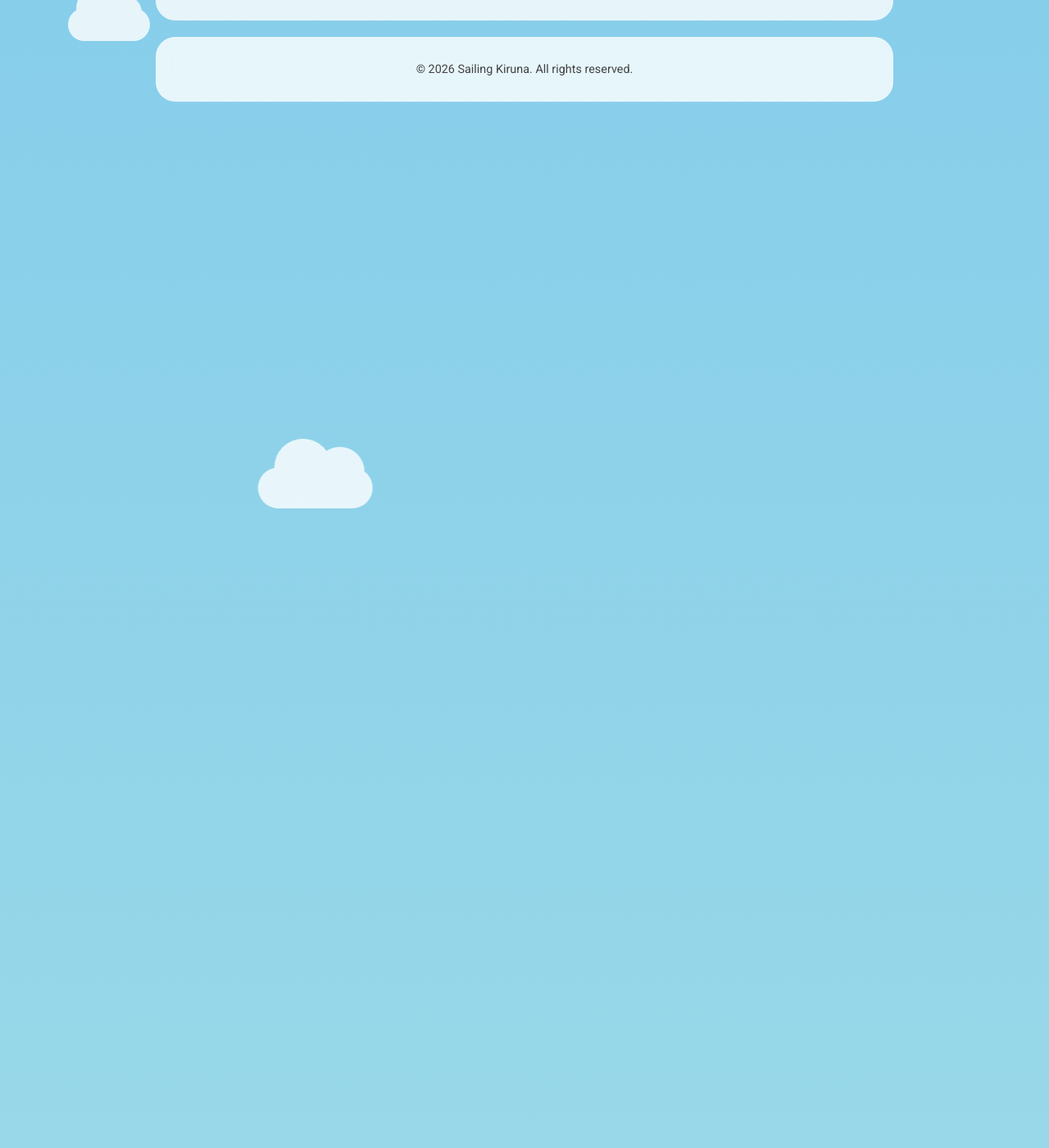
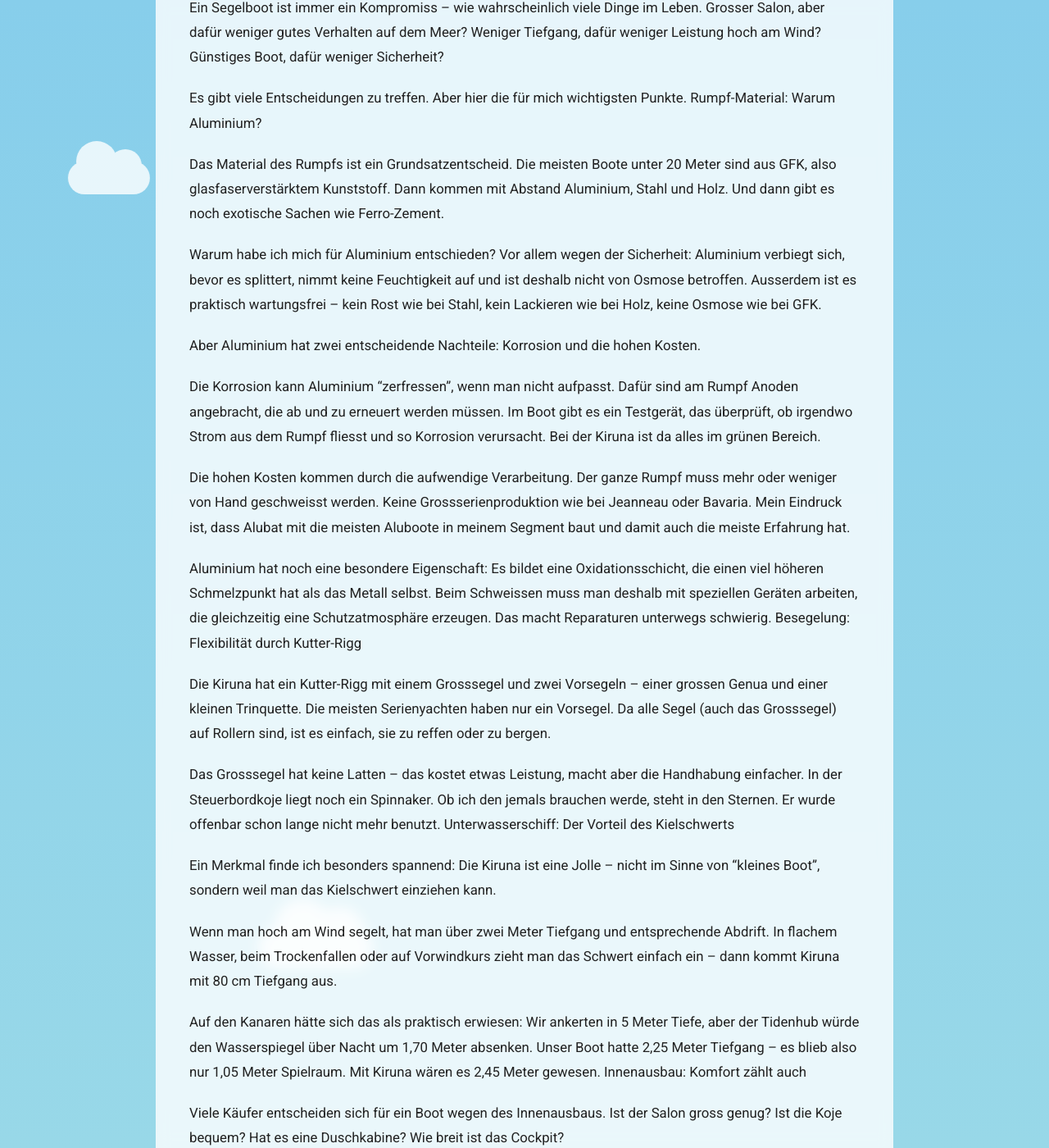
Before and after one commit to relyant/relyant.github.io, a Jekyll site: the page built from _posts/2026-01-01-wieso-eine-ovni.md, in a window 1280 px wide and 1400 px high, scrolled down 270 px. Shown: the whole window at 82% size. Built offline with Jekyll 4.4.1, drawn with Linux system fonts in a browser that asks for light colours; before the commit the page ends 900 px from its top, so only the background shows below that; some of the changed text lies outside the part shown.

Commit message:
Update 2026-01-01-wieso-eine-ovni.md

```diff
--- a/_posts/2026-01-01-wieso-eine-ovni.md
+++ b/_posts/2026-01-01-wieso-eine-ovni.md
@@ -4,3 +4,46 @@ title: "Wieso eine Ovni?"
 date: 2026-01-01
 modified: 2026-01-01
 ---
+Ein Segelboot ist immer ein Kompromiss – wie wahrscheinlich viele Dinge im Leben. Grosser Salon, aber dafür weniger gutes Verhalten auf dem Meer? Weniger Tiefgang, dafür weniger Leistung hoch am Wind? Günstiges Boot, dafür weniger Sicherheit?
+
+Es gibt viele Entscheidungen zu treffen. Aber hier die für mich wichtigsten Punkte.
+Rumpf-Material: Warum Aluminium?
+
+Das Material des Rumpfs ist ein Grundsatzentscheid. Die meisten Boote unter 20 Meter sind aus GFK, also glasfaserverstärktem Kunststoff. Dann kommen mit Abstand Aluminium, Stahl und Holz. Und dann gibt es noch exotische Sachen wie Ferro-Zement.
+
+Warum habe ich mich für Aluminium entschieden? Vor allem wegen der Sicherheit: Aluminium verbiegt sich, bevor es splittert, nimmt keine Feuchtigkeit auf und ist deshalb nicht von Osmose betroffen. Ausserdem ist es praktisch wartungsfrei – kein Rost wie bei Stahl, kein Lackieren wie bei Holz, keine Osmose wie bei GFK.
+
+Aber Aluminium hat zwei entscheidende Nachteile: Korrosion und die hohen Kosten.
+
+Die Korrosion kann Aluminium "zerfressen", wenn man nicht aufpasst. Dafür sind am Rumpf Anoden angebracht, die ab und zu erneuert werden müssen. Im Boot gibt es ein Testgerät, das überprüft, ob irgendwo Strom aus dem Rumpf fliesst und so Korrosion verursacht. Bei der Kiruna ist da alles im grünen Bereich.
+
+Die hohen Kosten kommen durch die aufwendige Verarbeitung. Der ganze Rumpf muss mehr oder weniger von Hand geschweisst werden. Keine Grossserienproduktion wie bei Jeanneau oder Bavaria. Mein Eindruck ist, dass Alubat mit die meisten Aluboote in meinem Segment baut und damit auch die meiste Erfahrung hat.
+
+Aluminium hat noch eine besondere Eigenschaft: Es bildet eine Oxidationsschicht, die einen viel höheren Schmelzpunkt hat als das Metall selbst. Beim Schweissen muss man deshalb mit speziellen Geräten arbeiten, die gleichzeitig eine Schutzatmosphäre erzeugen. Das macht Reparaturen unterwegs schwierig.
+Besegelung: Flexibilität durch Kutter-Rigg
+
+Die Kiruna hat ein Kutter-Rigg mit einem Grosssegel und zwei Vorsegeln – einer grossen Genua und einer kleinen Trinquette. Die meisten Serienyachten haben nur ein Vorsegel. Da alle Segel (auch das Grosssegel) auf Rollern sind, ist es einfach, sie zu reffen oder zu bergen.
+
+Das Grosssegel hat keine Latten – das kostet etwas Leistung, macht aber die Handhabung einfacher. In der Steuerbordkoje liegt noch ein Spinnaker. Ob ich den jemals brauchen werde, steht in den Sternen. Er wurde offenbar schon lange nicht mehr benutzt.
+Unterwasserschiff: Der Vorteil des Kielschwerts
+
+Ein Merkmal finde ich besonders spannend: Die Kiruna ist eine Jolle – nicht im Sinne von "kleines Boot", sondern weil man das Kielschwert einziehen kann.
+
+Wenn man hoch am Wind segelt, hat man über zwei Meter Tiefgang und entsprechende Abdrift. In flachem Wasser, beim Trockenfallen oder auf Vorwindkurs zieht man das Schwert einfach ein – dann kommt Kiruna mit 80 cm Tiefgang aus.
+
+Auf den Kanaren hätte sich das als praktisch erwiesen: Wir ankerten in 5 Meter Tiefe, aber der Tidenhub würde den Wasserspiegel über Nacht um 1,70 Meter absenken. Unser Boot hatte 2,25 Meter Tiefgang – es blieb also nur 1,05 Meter Spielraum. Mit Kiruna wären es 2,45 Meter gewesen.
+Innenausbau: Komfort zählt auch
+
+Viele Käufer entscheiden sich für ein Boot wegen des Innenausbaus. Ist der Salon gross genug? Ist die Koje bequem? Hat es eine Duschkabine? Wie breit ist das Cockpit?
+
+Ich weiss, dass die Entscheidung nicht davon abhängen sollte. Aber natürlich spielt es eine Rolle, wie ein Boot innen aussieht – man verbringt ja viel Zeit darin.
+
+Das Layout von Kiruna ist typisch für moderne Yachten: fixer Esstisch mit Bänken, ausreichend grosser Navitisch, eine Kabine vorne und zwei Kabinen hinten. Besonders gefällt mir aber der Salon – dank der breiten Rumpfform hat man viel Platz. Der Kielkasten trennt den Gang vom Esstisch, ohne dass man etwas ausklappen muss.
+Reputation: Was andere sagen
+
+Bevor man sich für ein Boot entscheidet, sollte man nachlesen, was andere darüber sagen. Jimmy Cornell, ein bekannter Langfahrtsegler, hatte eine Ovni 43 und hat seine Erfahrungen hier geteilt.
+
+Generell haben diese Yachten einen hervorragenden Ruf. Ich habe kaum etwas Negatives gefunden. Sie gelten als robust, seetüchtig und ideal für Langfahrten.
+Fazit
+
+Die Kiruna ist kein Boot für Wochenendtörns. Sie ist gemacht für Abenteuer – mit Aluminiumrumpf, Kutter-Rigg und Kielschwert. Ja, sie ist teurer als eine Serienyacht. Aber sie bietet auch etwas, das viele andere Boote nicht können: Sicherheit, Langlebigkeit und Freiheit.
```
